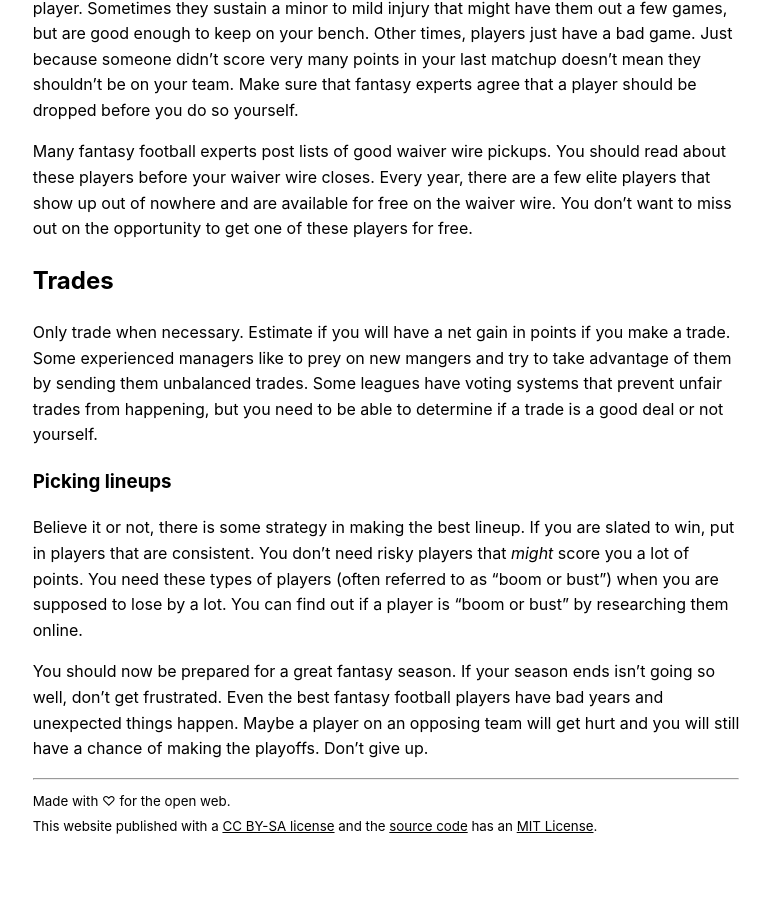
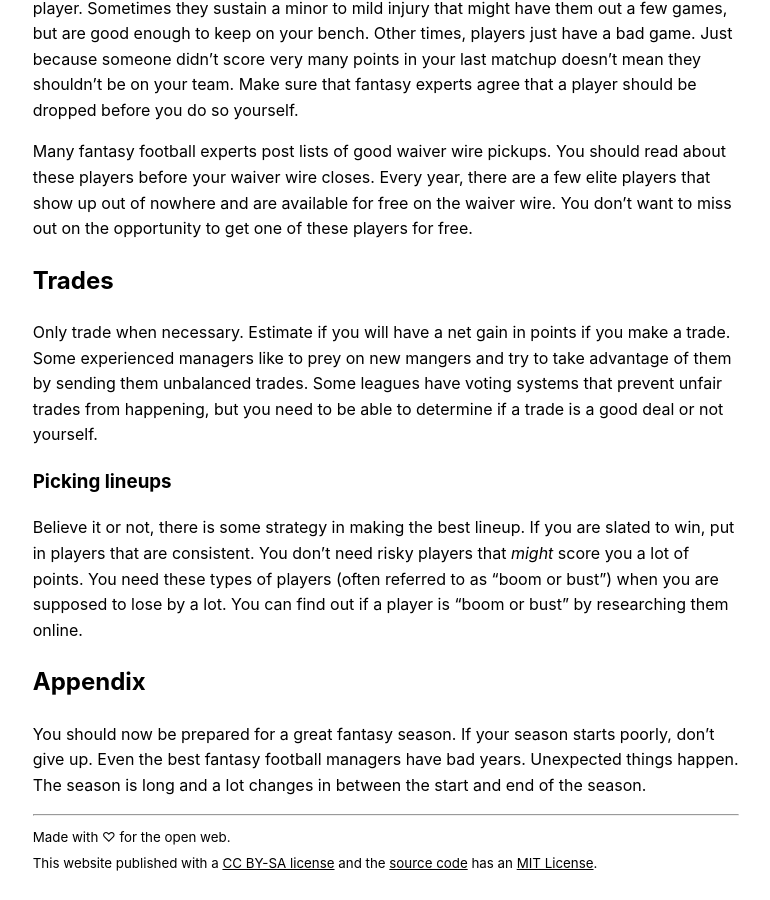
Before and after one commit to JonathanBuchh/buchh.org, a Jekyll site: the page built from _posts/2021-08-26-ffb.md, in a window 1280 px wide and 900 px high, scrolled down 1898 px. Shown: the whole window, without its empty margins (254-1024 px from the left). Built offline with Jekyll 4.4.1, drawn with Linux system fonts in a browser that asks for light colours; before the commit the page ends 2761 px from its top, so only the background shows below that.

Commit message:
Update conclusion of ffb post

```diff
--- a/_posts/2021-08-26-ffb.md
+++ b/_posts/2021-08-26-ffb.md
@@ -43,4 +43,6 @@ Only trade when necessary. Estimate if you will have a net gain in points if you
 
 Believe it or not, there is some strategy in making the best lineup. If you are slated to win, put in players that are consistent. You don't need risky players that _might_ score you a lot of points. You need these types of players (often referred to as "boom or bust") when you are supposed to lose by a lot. You can find out if a player is "boom or bust" by researching them online.
 
-You should now be prepared for a great fantasy season. If your season ends isn't going so well, don't get frustrated. Even the best fantasy football players have bad years and unexpected things happen. Maybe a player on an opposing team will get hurt and you will still have a chance of making the playoffs. Don't give up.
+## Appendix
+
+You should now be prepared for a great fantasy season. If your season starts poorly, don't give up. Even the best fantasy football managers have bad years. Unexpected things happen. The season is long and a lot changes in between the start and end of the season.
```
